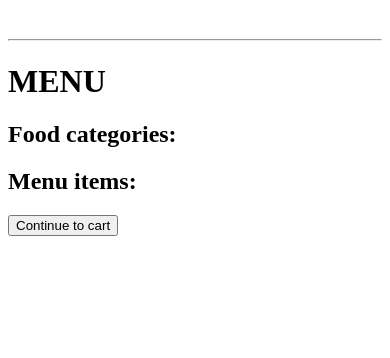
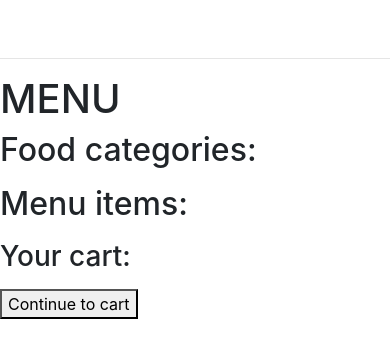
Before and after one commit to SD135642/Databases, a Flask app: template templates/restaurant.html in a window 390 px wide. Shown: the part 110-468 px from the top of the page. Run offline with Flask 3, Linux system fonts and the light colour scheme; the template is opened without the code that fills it, so the values that code supplies are empty; parts of the project's set-up code (start-up, migrations or seed data) failed here and were passed over; some libraries are stand-ins or nearby versions.

Commit message:
finished cart, start payment

```diff
--- a/server.py
+++ b/server.py
@@ -109,7 +109,8 @@ def restaurant_page(restaurant_id):
     restaurant_data = get_restaurant_info(restaurant_id)
     categories_data = get_categories_data(restaurant_id)
     items_data = get_items_data(restaurant_id)
-    return render_template('restaurant.html', restaurant=restaurant_data, categories=categories_data, items=items_data)
+    cart_items = get_cart()
+    return render_template('restaurant.html', restaurant=restaurant_data, categories=categories_data, items=items_data, cart_items=cart_items)
 
 def get_restaurant_info(restaurant_id):
     select_query_restaurant = "SELECT * FROM RESTAURANTS WHERE restaurant_id = :restaurant_id"
@@ -167,6 +168,19 @@ def add_to_cart(restaurant_id, item_id):
 
 @app.route('/cart/<string:restaurant_id>')
 def cart(restaurant_id):
+    cart_items = get_cart()
+    total_price = get_total_price(cart_items)
+    print("Total price is " + str(total_price))
+    return render_template('cart.html', cart_items = cart_items, restaurant_id=restaurant_id, total_price=total_price)
+
+def get_total_price(cart_items):
+    sum = 0
+    for item in cart_items:
+        sum += item['item_price']
+    print("The sum is " + str(sum))
+    return sum
+
+def get_cart():
     select_query_cart = "SELECT item_description, item_price FROM cart"
     cursor = g.conn.execute(text(select_query_cart))
     cart_items = []
@@ -175,11 +189,11 @@ def cart(restaurant_id):
         cart_items.append({"item_description": item_description, "item_price": item_price})
     cursor.close()
     print("Cart items are " + str(cart_items))
-    return render_template('cart.html', cart_items = cart_items, restaurant_id=restaurant_id)
+    return cart_items
 
-@app.route('/user_authentication')
-def authentication():
-    return render_template
+@app.route('/payment/<string:restaurant_id>')
+def payment(restaurant_id):
+    return render_template('payment.html', restaurant_id=restaurant_id)
 
 @app.route('/login')
 def login():
--- a/templates/restaurant.html
+++ b/templates/restaurant.html
@@ -2,6 +2,7 @@
 <html lang="en">
 <meta charset="UTF-8">
 <script src="https://code.jquery.com/jquery-3.6.0.min.js"></script>
+<link rel="stylesheet" href="https://stackpath.bootstrapcdn.com/bootstrap/4.5.2/css/bootstrap.min.css">
 
 <body>
     <h1>{{ restaurant.name }}</h1>
@@ -9,27 +10,43 @@
     <p>City: {{ restaurant.city }}</p>
     <p>Phone: {{ restaurant.phone_number }}</p>
     <br><hr>
+
+        <div class="row">
+            <div class="col-md-6">
                 <h1>MENU</h1>
                 <h2>Food categories:</h2>
                 <ul>
                     {% for category in categories %}
-        <h3><li>{{ category.category | replace("('", "") | replace("',)", "") }}</li></h3>
+                    <p><li>{{ category.category | replace("('", "") | replace("',)", "") }}</li></p>
                     {% endfor %}
                 </ul>
 
                 <h2>Menu items:</h2>
                 <ul>
                     {% for item in items %}
-        <h3><li>
+                    <p><li>
                         {{ item.description }} - {{ item.price }}
                         <form action="/add_to_cart/{{ restaurant.id }}/{{ item.id }}" method="post">
                             <input type="submit" value="Add">
                         </form>
-        </li></h3>
+                    </li></p>
                     {% endfor %}
                 </ul>
+            </div>
+            <div class="col-md-6">
+                <h3>Your cart: </h3>
+                <ul>
+                    {% for item in cart_items %}
+                    <p><li>
+                        {{ item.item_description }} - {{ item.item_price }}
+                    </li></p>
+                    {% endfor %}
+                </ul>
+                <a href="/cart/{{ restaurant.id }}" method="post"><button>Continue to cart</button></a>
+            </div>
+    </div>
 
-    <a href="/cart/{{ restaurant.id }}"><button>Continue to cart</button></a>
+
 
 
 </body>
```
Also changed, not shown: templates/authentication.html (deleted, +0 -15 lines), templates/cart.html (+13 -6 lines), templates/payment.html (added, +10 -0 lines). Lines whose indentation alone changed are shown as unchanged.
